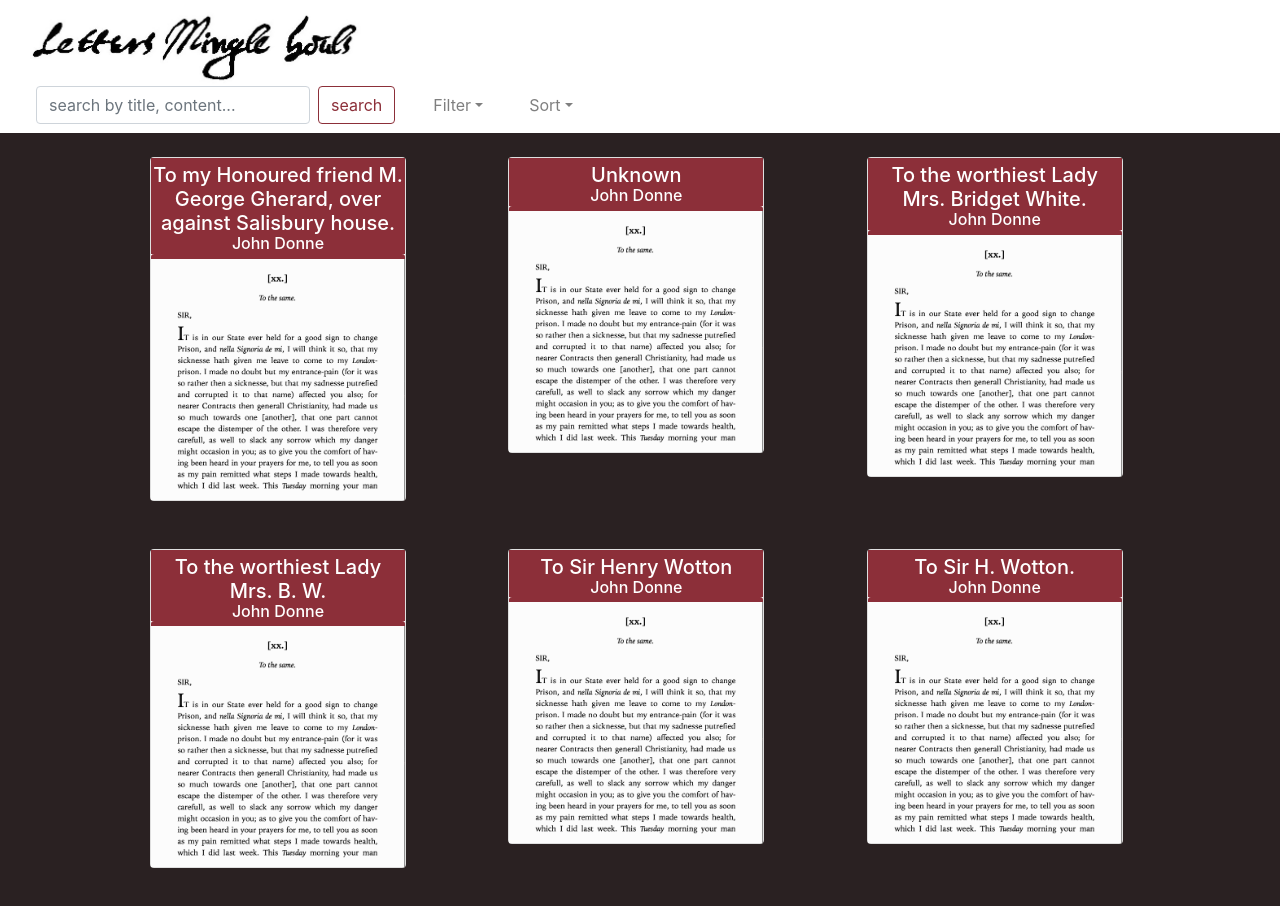
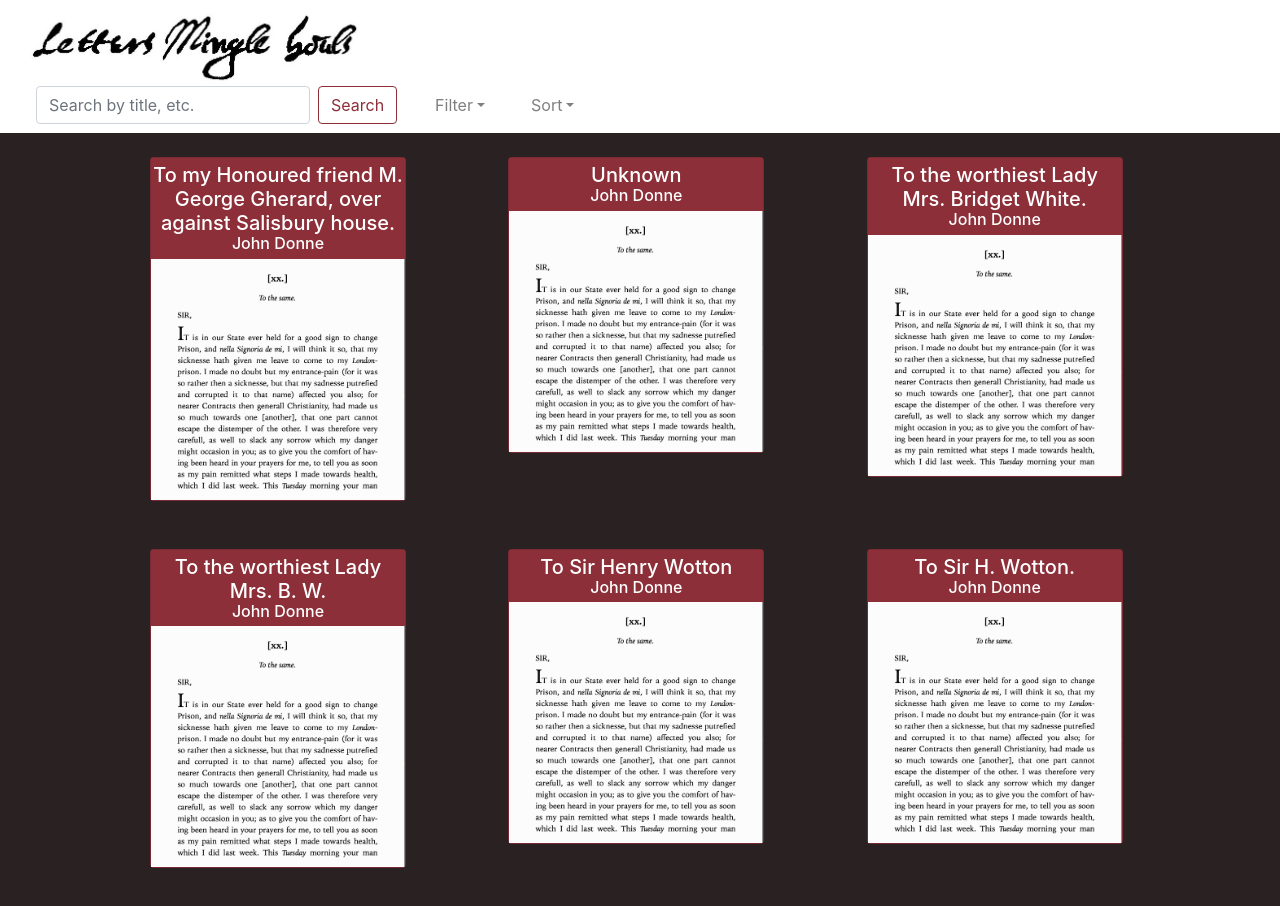
Before and after one commit to mariezimmy/lms, a React (Create React App) app: page / in a window 1280 px wide. Shown: the top 906 px of the page. Built offline with nearby package versions, Linux system fonts and the light colour scheme.

Commit message:
nit: fixed capitalization for consistency and fixed white space in card elements

```diff
--- a/src/components/documents/DocumentPreview.module.scss
+++ b/src/components/documents/DocumentPreview.module.scss
@@ -4,7 +4,7 @@
   padding-top: 5px;
   margin-bottom: 0;
 
-	>* {
+  > * {
     padding-top: 5px;
   }
 }
@@ -14,6 +14,8 @@
 }
 
 .Subtitle {
+  background-color: #8c2f39;
+
   padding-top: 12px;
   color: white;
 }
@@ -23,6 +25,8 @@
 }
 
 .Zoom {
+  background-color: #8c2f39;
+
   transition: transform 0.2s;
   width: 16rem;
 }
--- a/src/components/header/SearchBar.tsx
+++ b/src/components/header/SearchBar.tsx
@@ -8,9 +8,13 @@ export default class SearchBar extends Component {
   render() {
     return (
       <Form inline className={styles.searchPadding}>
-				<FormControl type="text" placeholder="search by title, content..." className="mr-sm-2" />
-				<Button variant="outline-info" className = {styles.SearchButton}>
-					search
+        <FormControl
+          type="text"
+          placeholder="Search by title, etc."
+          className="mr-sm-2"
+        />
+        <Button variant="outline-info" className={styles.SearchButton}>
+          Search
         </Button>
       </Form>
     );
```
Also changed, not shown: src/components/header/SearchBar.module.scss (indentation only). Lines whose indentation alone changed are shown as unchanged.
